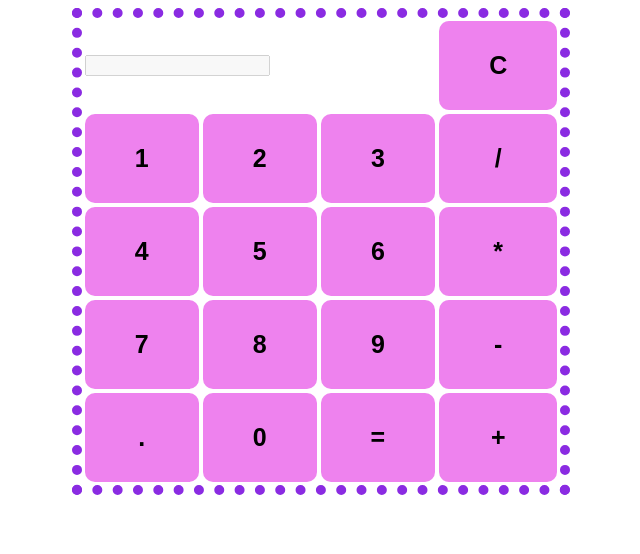
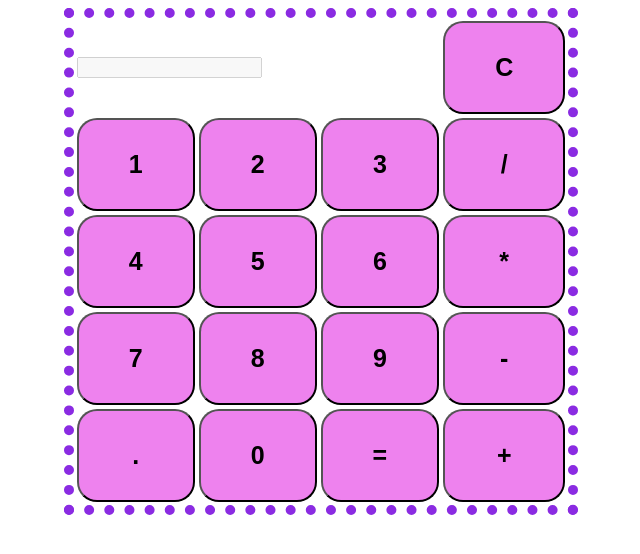
Before and after one commit to kbasila/Working-Calculator, a plain HTML site: page index.html in a window 1280 px wide. Shown: the whole page, without its empty margins (319-959 px from the left). Drawn offline with Linux system fonts and the light colour scheme.

Commit message:
index.html

```diff
--- a/index.html
+++ b/index.html
@@ -21,8 +21,8 @@ input[type="button"]{
   color: black;
   font-size: 25px;
   font-weight: bold;
-  border: none;
-  border-radius: 10px;
+  border: 30px 30px 30px 30px black;
+  border-radius: 20px;
 }
 
 
```
